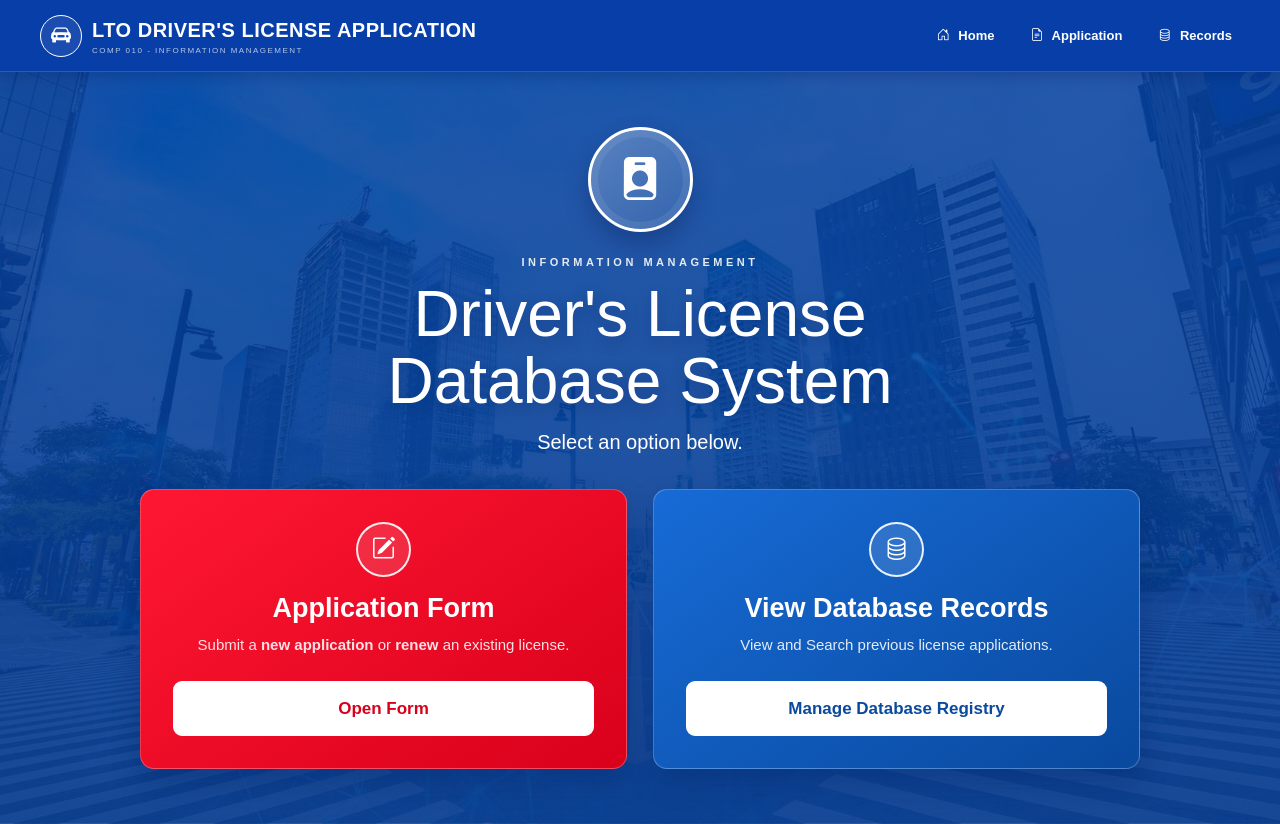
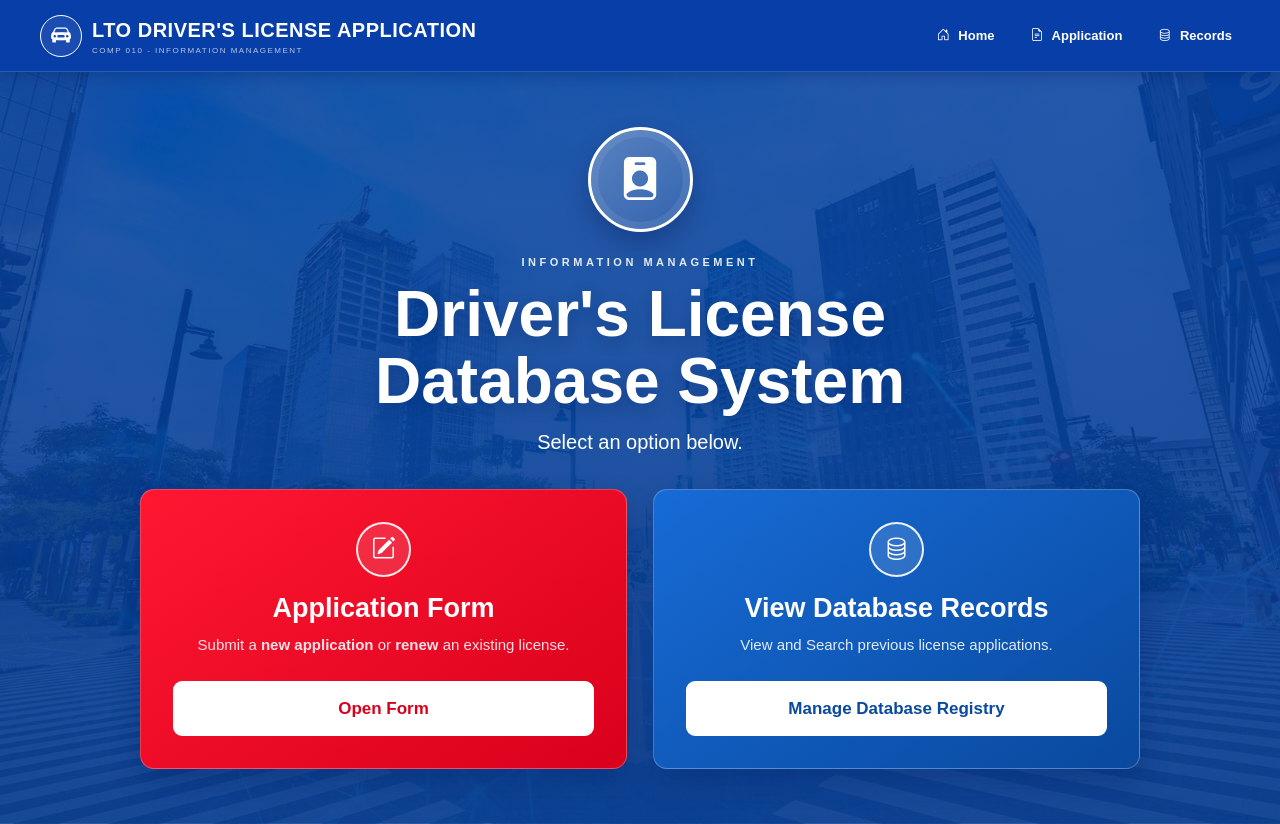
Before and after one commit to reonnee/infoman-licensedb, a Flask app: page / in a window 1280 px wide. Run offline with Flask 3, Linux system fonts and the light colour scheme.

Commit message:
Update dashboard.html

```diff
--- a/project/templates/dashboard.html
+++ b/project/templates/dashboard.html
@@ -167,7 +167,7 @@
             margin-bottom: 12px;
             color: white;
             font-size: clamp(40px, 5vw, 68px);
-            font-weight: 500;
+            font-weight: 650;
             line-height: 1.05;
             text-shadow: 0 5px 15px rgba(0, 30, 90, 0.3);
         }
```
